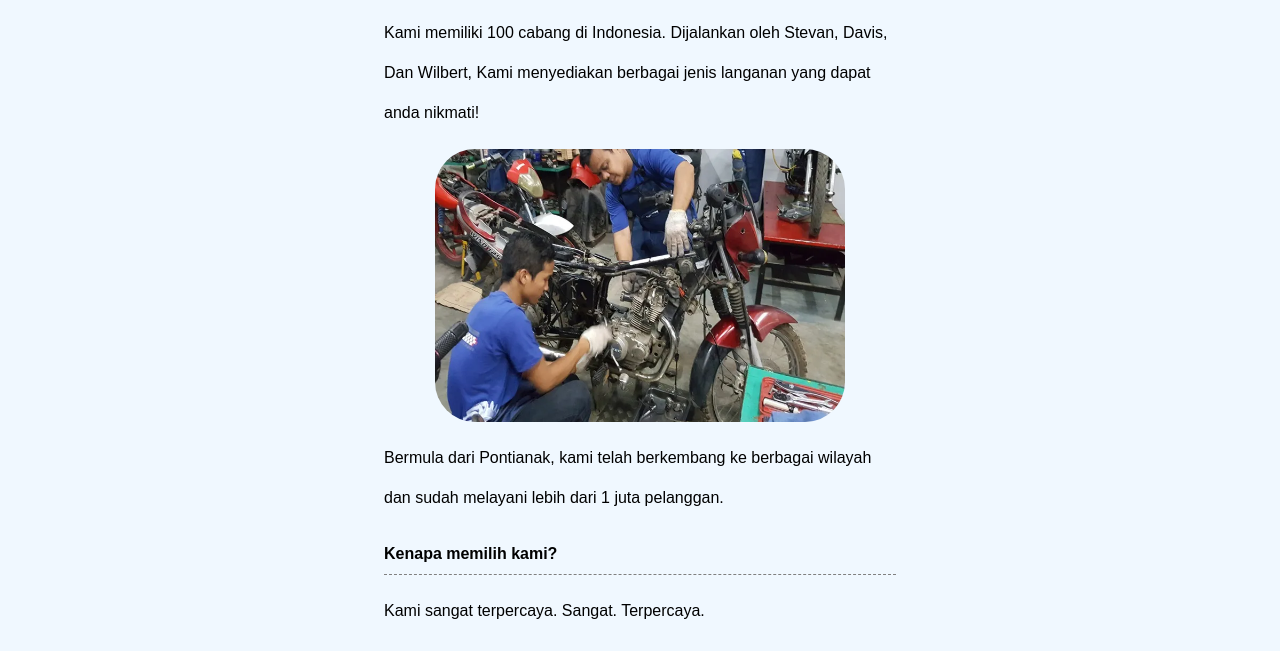
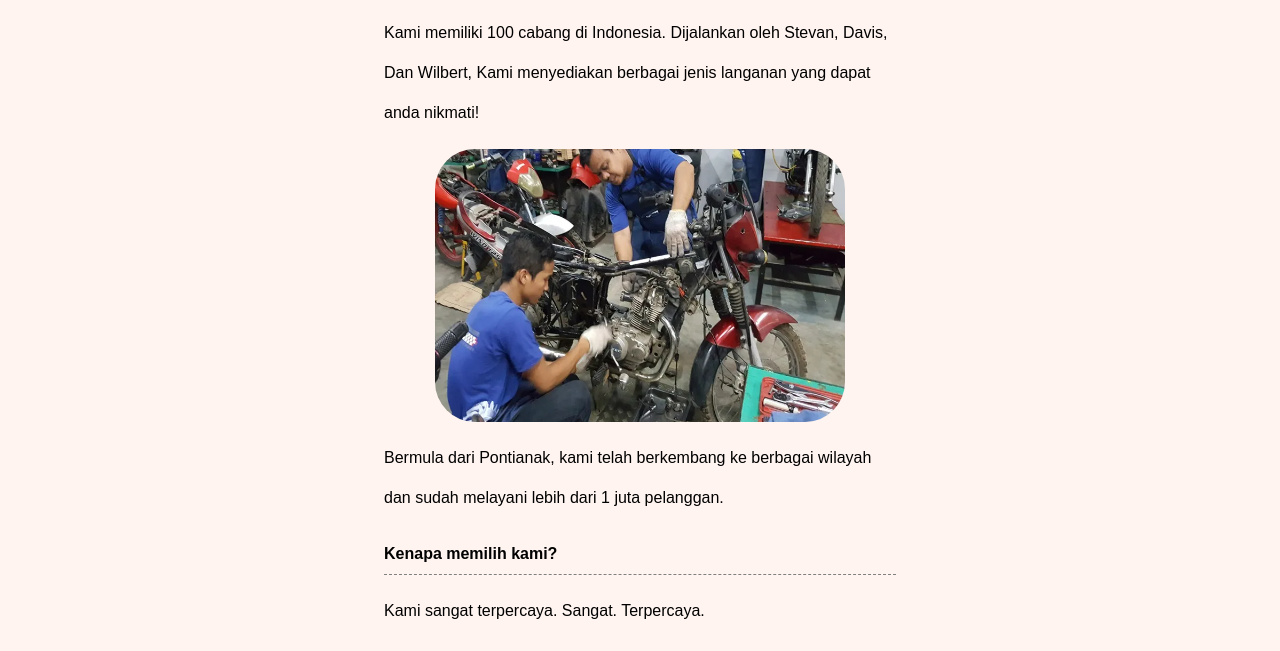
Before and after one commit to skahds/Bengkel-Motor, a plain HTML site: page index.html in a window 1280 px wide. Shown: the part 380-1031 px from the top of the page. Drawn offline with Linux system fonts and the light colour scheme.

Commit message:
style: recolored background

```diff
--- a/styles/global.css
+++ b/styles/global.css
@@ -5,7 +5,7 @@
 }
 
 body {
-    background-color: aliceblue;
+    background-color: rgb(255, 244, 240);
     margin: 0px;
 }
 
```
